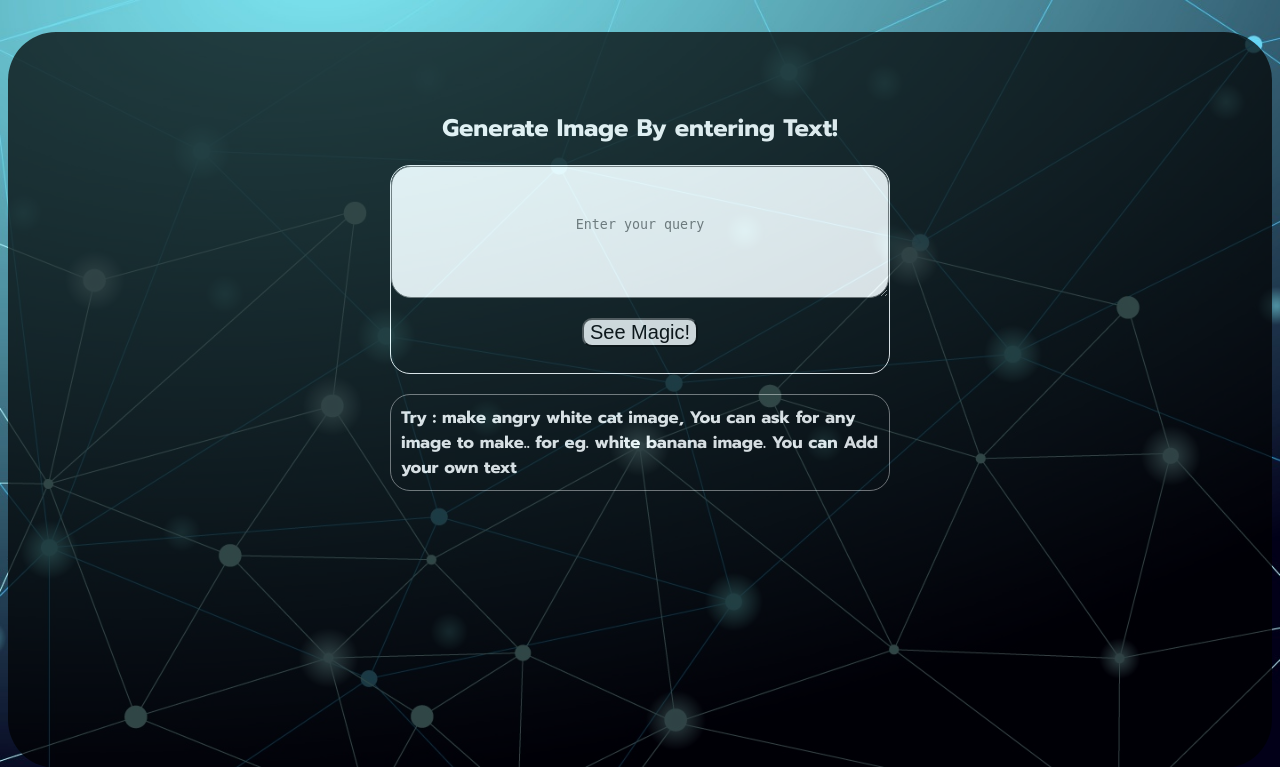
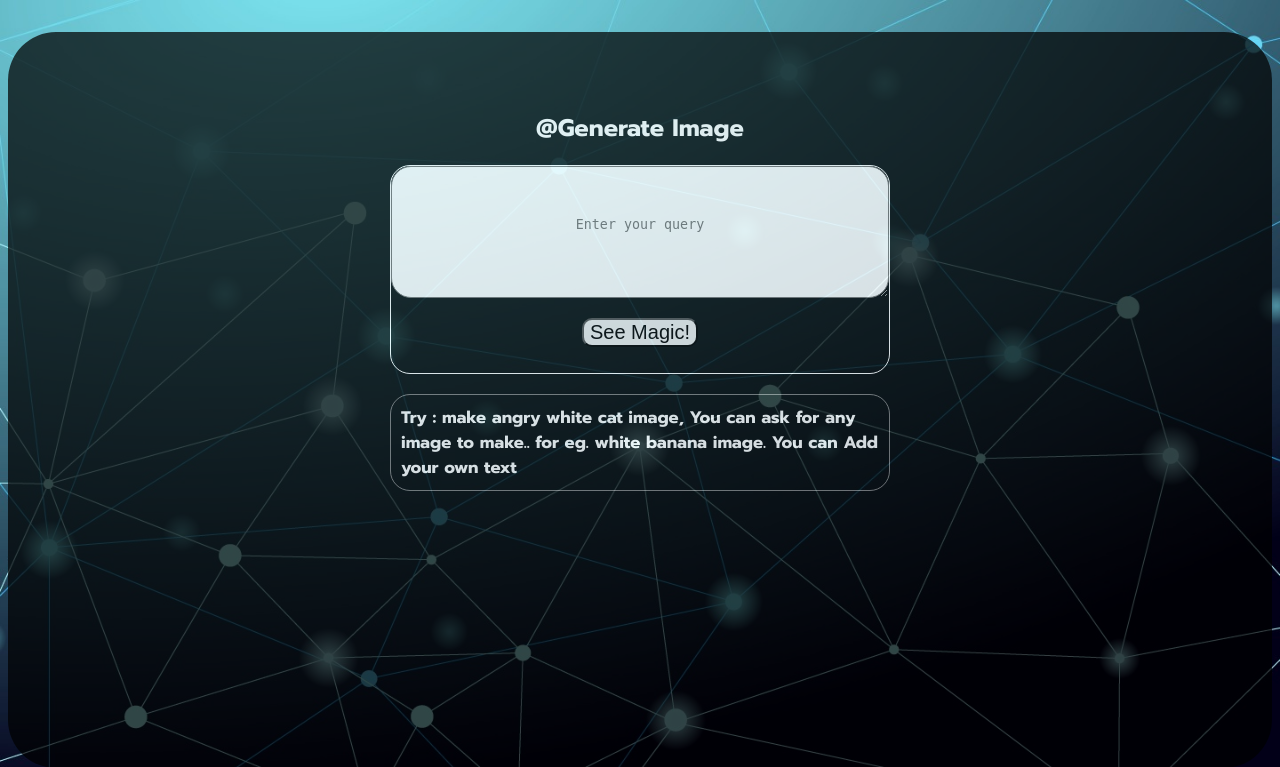
Before and after one commit to iamRahulB/flask-hello-world, a Flask app: template templates/projects/project1/first.html in a window 1280 px wide. Shown: the top 767 px of the page. Run offline with Flask 2, Linux system fonts and the light colour scheme; the template is opened without the code that fills it, so the values that code supplies are empty.

Commit message:
Update first.html

```diff
--- a/templates/projects/project1/first.html
+++ b/templates/projects/project1/first.html
@@ -16,7 +16,7 @@
 		<div class="top-c-p1">
 		<div class="first-container">
 		<div class="heading-container">
-  <h1>Generate Image By entering Text!</h1>
+  <h1>@Generate Image</h1>
 		</div>
 
         <div class="container-main-first-project">
```
